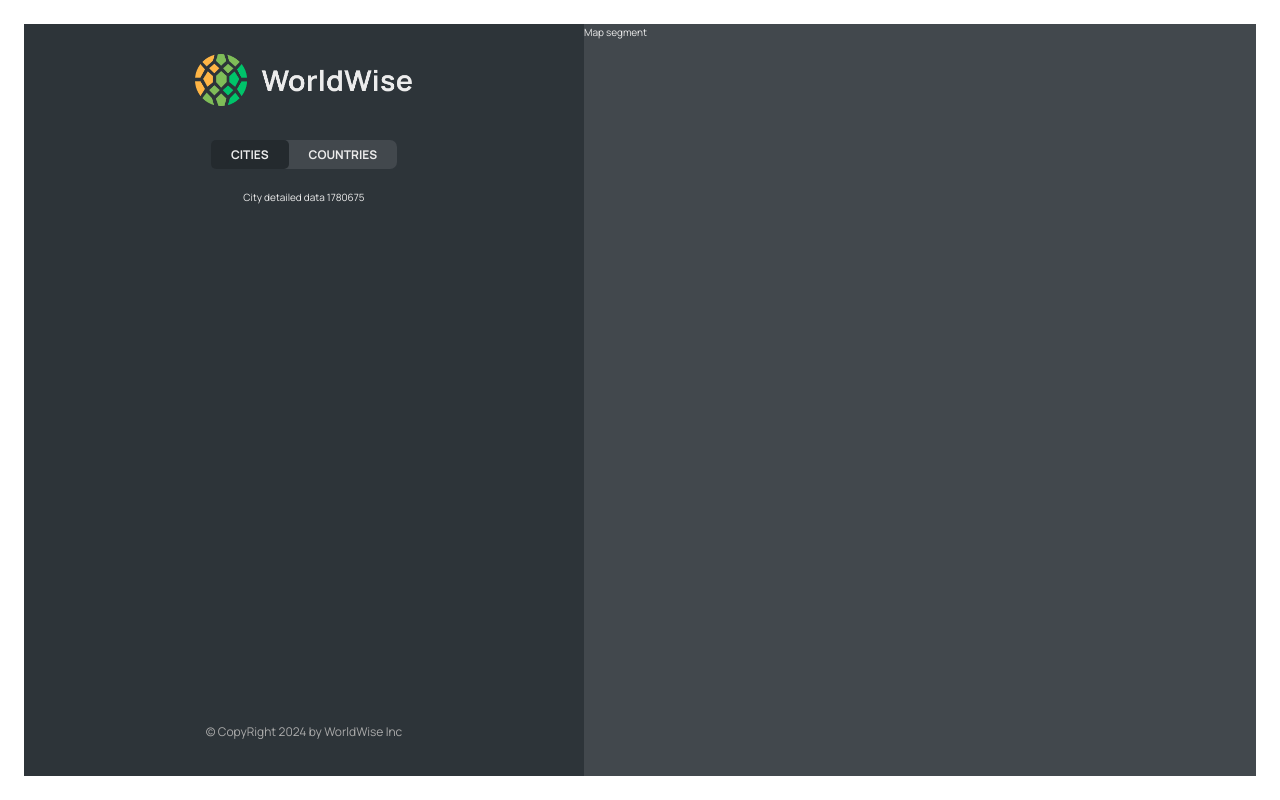
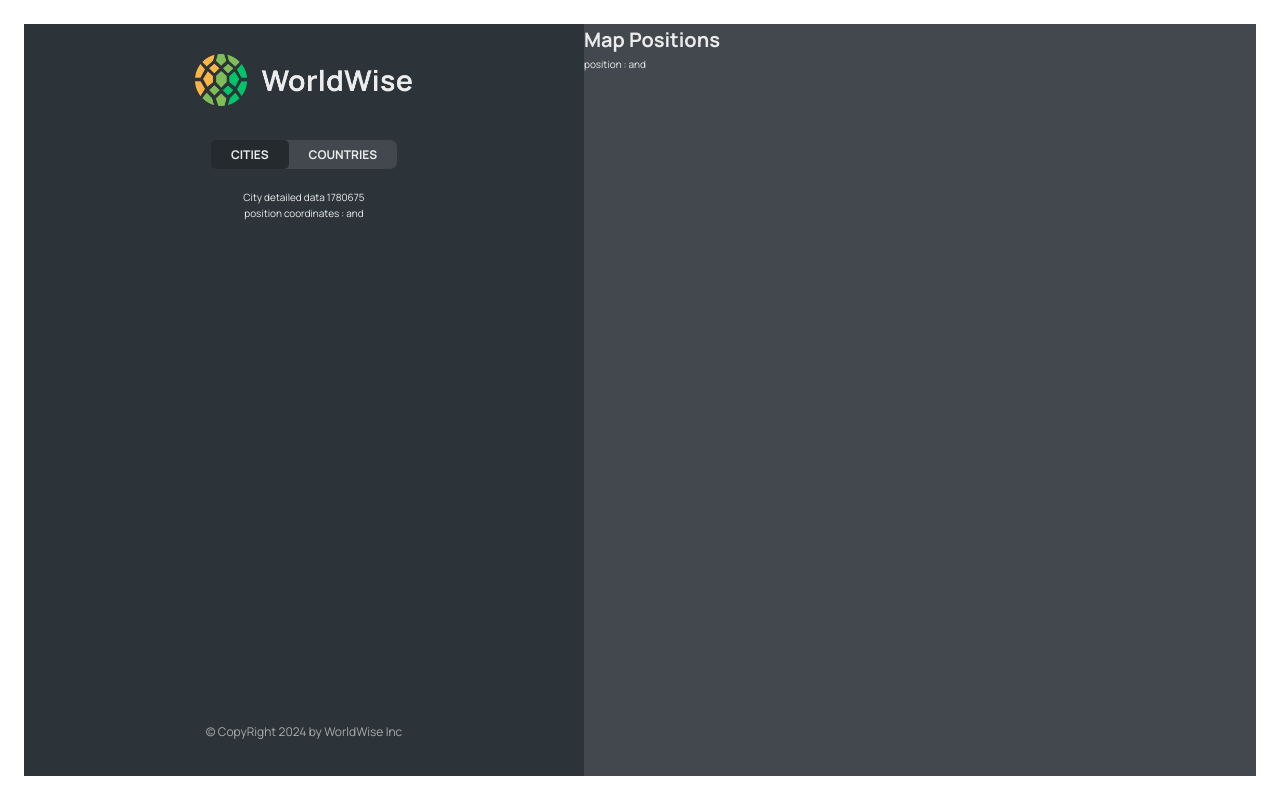
Before and after one commit to ritikkamboj/WorldWise, a React (Vite) app: page /app/cities/1780675 in a window 1280 px wide. Built offline with nearby package versions, Linux system fonts and the light colour scheme; data requests are answered from the project's data file.

Commit message:
setting a queryString in link and then reading that data in require file by useParams and useSearchParams()

```diff
--- a/src/App.jsx
+++ b/src/App.jsx
@@ -9,7 +9,7 @@ import Login from "./Pages/Login";
 import CityList from "./components/CityList";
 import { useEffect, useState } from "react";
 import CountryList from "./components/CountryList";
-import City from "./City";
+import City from "./components/City";
 
 
 const BASE_URL = 'http://localhost:9000' ;
--- a/src/City.jsx
+++ b/src/components/City.jsx
@@ -1,7 +1,7 @@
 /* eslint-disable no-unused-vars */
-import { useParams } from "react-router-dom";
+import { useParams, useSearchParams } from "react-router-dom";
 import styles from "./City.module.css";
-import ButtonBack from "./components/ButtonBack";
+import ButtonBack from "./ButtonBack";
 
 const formatDate = (date) =>
   new Intl.DateTimeFormat("en", {
@@ -15,6 +15,11 @@ function City() {
 
   // const x = useParams();
   const {id}= useParams();
+  const [searchParams, setSearchParams] = useSearchParams(); // its like useState hookn, whcih also give array
+
+  const lat = searchParams.get('lat');
+  const lng = searchParams.get('lng');
+
   // console.log(x);
   // TEMP DATA
   const currentCity = {
@@ -26,8 +31,12 @@ function City() {
 
   const { cityName, emoji, date, notes } = currentCity;
 
-  return (
+  return (<>
     <p>City detailed data {id}</p>
+    <p>position coordinates :
+      {lat} and {lng}
+    </p>
+    </>
     // <div className={styles.city}>
     //   <div className={styles.row}>
     //     <h6>City name</h6>
--- a/src/components/CityItem.jsx
+++ b/src/components/CityItem.jsx
@@ -11,7 +11,8 @@ const formatDate = (date) =>
 
 function CityItem({ city }) {
   console.log(city);
-  const { cityName, date, emoji, id } = city;
+  const { cityName, date, emoji, id,position } = city;
+  console.log(position)
 
   // function getFlagEmoji(countryCode) {
   //     return countryCode
@@ -21,7 +22,7 @@ function CityItem({ city }) {
 
   return (
     <li>
-      <Link className={styles.cityItem} to={`${id}`}>
+      <Link className={styles.cityItem} to={`${id}?lat=${position.lat}&lng=${position.lng}`}>
         <span className={styles.emoji}>{emoji}</span>
         <h3 className={styles.name}>{cityName}</h3>
         <time className={styles.date}>({formatDate(date)})</time>
--- a/src/components/Map.jsx
+++ b/src/components/Map.jsx
@@ -1,14 +1,16 @@
-import styles from './Map.module.css'
-
+/* eslint-disable no-unused-vars */
+import { useSearchParams } from "react-router-dom";
+import styles from "./Map.module.css";
 
 function Map() {
-    return (
-        <div className={styles.mapContainer}>
-            Map segment
+  const [searchParams, setSearchParams] = useSearchParams(); // its like useState hookn, whcih also give array
 
-
-        </div>
-    )
+  const lat = searchParams.get('lat');
+  const lng = searchParams.get('lng');
+  return <div className={styles.mapContainer}>
+    <h1>Map Positions</h1>
+    <p>position : {lat} and {lng}</p>
+  </div>;
 }
 
-export default Map
+export default Map;
```
Also changed, not shown: src/components/City.module.css (renamed from src/City.module.css).
